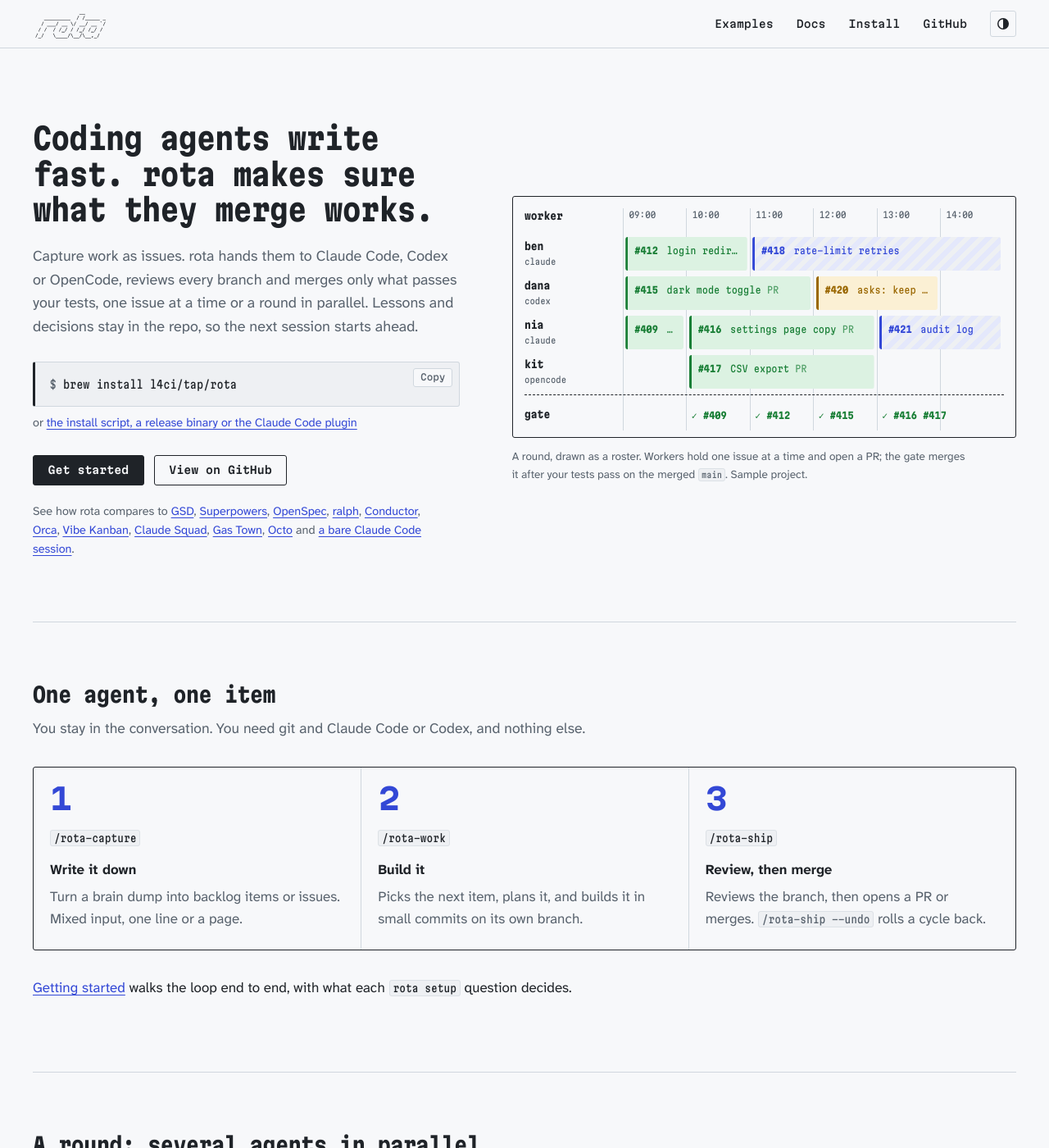
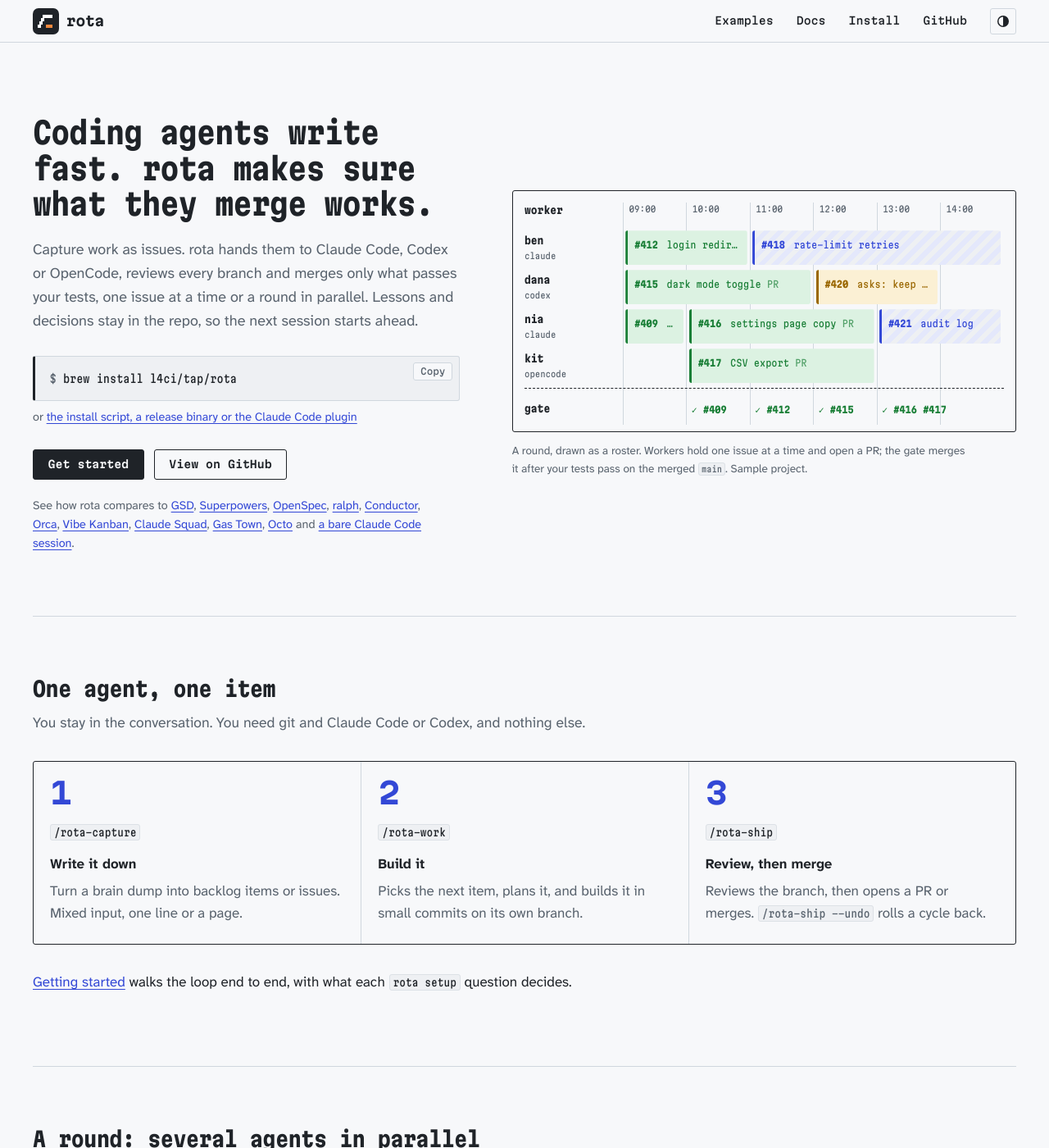
Before and after one commit to l4ci/l4ci.github.io, a Jekyll site: the page built from rota/index.html, in a window 1280 px wide and 1400 px high. Shown: the whole window at 82% size. Built offline with Jekyll 4.4.1, drawn with Linux system fonts in a browser that asks for light colours.

Commit message:
Use the pixel slash r icon in the rota header and favicon
The ASCII logo was hard to read at header size and never worked as a
favicon. The header now shows the square icon next to the name, and the
same icon is the favicon and the touch icon.

```diff
--- a/_layouts/rota/base.html
+++ b/_layouts/rota/base.html
@@ -17,6 +17,7 @@
     <meta property="og:url" content="{{ site.url }}{{ page.url }}">
     <meta property="og:type" content="website">
     <link rel="icon" href="/rota/assets/favicon.svg" type="image/svg+xml">
+    <link rel="apple-touch-icon" href="/rota/assets/apple-touch-icon.png">
     <link rel="stylesheet" href="/rota/assets/fonts/fonts.css">
     <link rel="stylesheet" href="/rota/assets/rota.css">
     <script>
@@ -27,7 +28,7 @@
   <body class="{{ page.body_class | default: 'is-doc' }}">
     <a class="skip" href="#main">Skip to content</a>
     <header class="masthead">
-      <a class="brand" href="/rota/" aria-label="rota home">{% include rota/logo.svg %}</a>
+      <a class="brand" href="/rota/" aria-label="rota home">{% include rota/icon.svg %}<span class="wordmark">rota</span></a>
       <nav class="topnav" aria-label="Site">
         <a href="/rota/examples/"{% if page.url contains '/rota/examples/' %} aria-current="page"{% endif %}>Examples</a>
         <a href="/rota/docs/"{% if page.url contains '/rota/docs/' %} aria-current="page"{% endif %}>Docs</a>
--- a/rota/assets/rota.css
+++ b/rota/assets/rota.css
@@ -97,8 +97,9 @@
   border-bottom: 1px solid var(--rule);
 }
 
-.brand { color: var(--ink); display: block; line-height: 0; }
-.brand .logo { width: 92px; height: auto; }
+.brand { color: var(--ink); display: flex; align-items: center; gap: 0.55rem; text-decoration: none; }
+.brand .icon { width: 32px; height: 32px; flex: none; }
+.brand .wordmark { font: 700 1.05rem/1 var(--mono); letter-spacing: -0.01em; }
 
 .topnav { display: flex; align-items: center; gap: clamp(0.75rem, 2.5vw, 1.75rem); font: 500 0.8rem/1 var(--mono); }
 .topnav a { color: var(--ink); text-decoration: none; padding: 0.4rem 0; }
@@ -721,7 +722,7 @@
 
 @media (max-width: 560px) {
   body { font-size: 1rem; }
-  .brand .logo { width: 76px; }
+  .brand .icon { width: 28px; height: 28px; }
   .topnav { gap: 0.6rem; font-size: 0.72rem; }
   .masthead { gap: 0.5rem; }
   .roster-grid { --who: 3.6rem; font-size: 0.62rem; padding: 0.6rem 0.5rem 0.4rem; }
```
Also changed, not shown: _includes/rota/icon.svg (added), _includes/rota/logo.svg (deleted), rota/assets/apple-touch-icon.png (added), rota/assets/favicon.svg.
